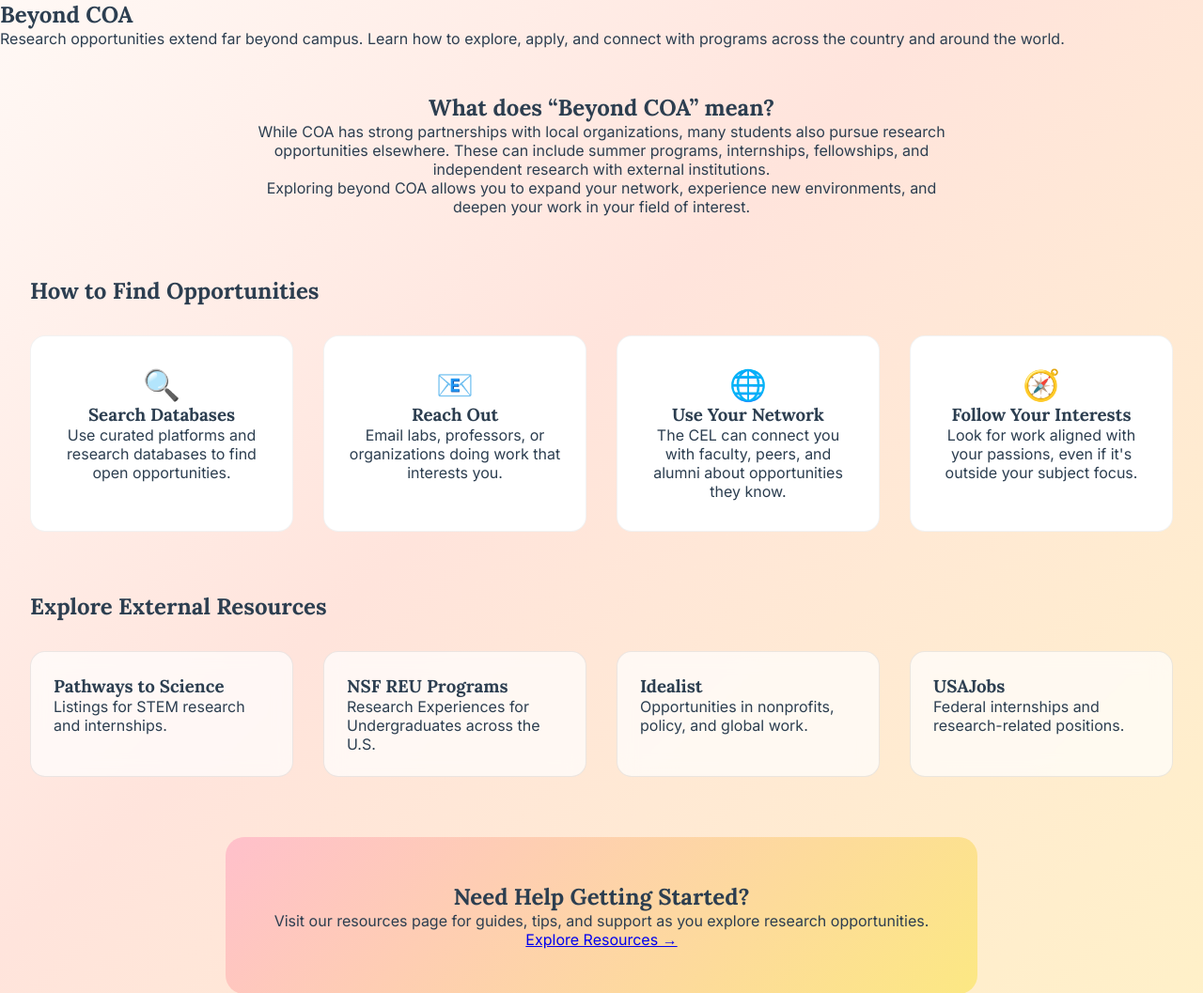
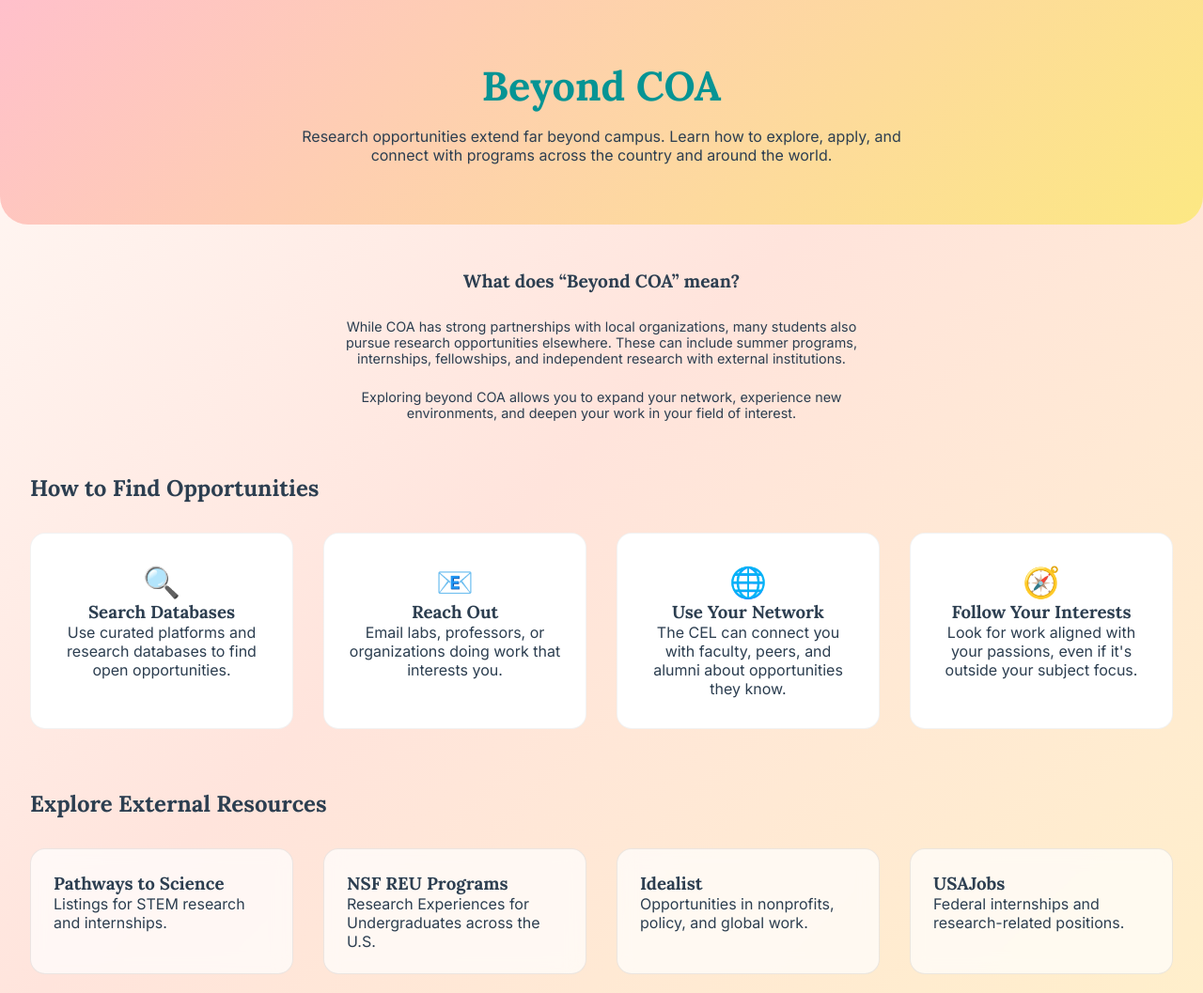
Before and after one commit to francesleduke/SOAR-Database, a Flask app: page /opportunities/beyond in a window 1280 px wide; the page is wider, and only the part inside the window is pictured. Shown: the part 65-1122 px from the top of that part at 94% size. Run offline with Flask 3, Linux system fonts and the light colour scheme.

Commit message:
Start updating Beyond COA page

```diff
--- a/static/styles.css
+++ b/static/styles.css
@@ -669,20 +669,34 @@ h1, h2, h3, .logo-main, .dropdown-content, .navbar {
 
 
 /* =========================
-   INFO
+   BEYOND INFO
 ========================= */
 .beyond-info {
     max-width: 800px;
     margin: 3rem auto;
-    padding: 0 2rem;
+    padding: 2rem, 2rem, 2rem;
     text-align: center;
+}
+
+.beyond-info-header {
+    max-width:850px;
+    margin:0 auto;
+    padding:0 2rem 0.75rem;
+    font-size: 0.8rem;
+}
+
+.beyond-info-body {
+    max-width:620px;
+    margin:0 auto;
+    padding: 1rem 2rem 0.5rem;
+    font-size: 0.90rem;
 }
 
 /* =========================
    STEPS
 ========================= */
 .beyond-steps {
-    margin: 4rem auto;
+    margin: 2rem auto;
     padding: 0 2rem;
 }
 
--- a/templates/beyond.html
+++ b/templates/beyond.html
@@ -5,7 +5,7 @@
 {% block content %}
 
 <!-- HERO -->
-<section class="beyond-hero">
+<section class="hero-banner">
     <h1>Beyond COA</h1>
     <p>
         Research opportunities extend far beyond campus. Learn how to explore,
@@ -15,18 +15,27 @@
 
 <!-- INFO SECTION -->
 <section class="beyond-info">
+
+    <div class="beyond-info-header">
         <h2>What does “Beyond COA” mean?</h2>
+    </div>
+
+    <div class="beyond-info-body">
         <p>
             While COA has strong partnerships with local organizations, many students
             also pursue research opportunities elsewhere. These can include summer
             programs, internships, fellowships, and independent research with external
             institutions.
         </p>
+    </div>
 
+    <div class="beyond-info-body">
         <p>
             Exploring beyond COA allows you to expand your network, experience new
             environments, and deepen your work in your field of interest.
         </p>
+    </div>
+
 </section>
 
 <!-- HOW TO FIND -->
```
Lines whose indentation alone changed are shown as unchanged.
